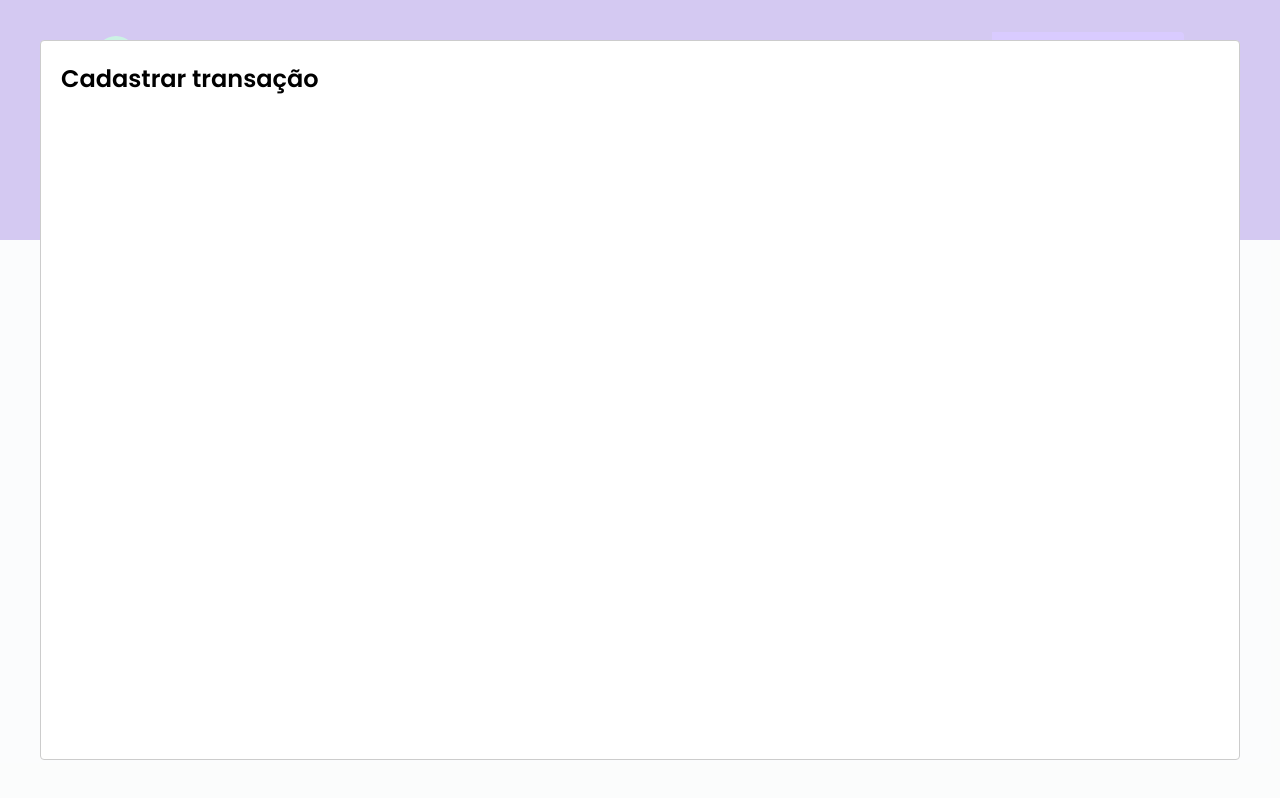
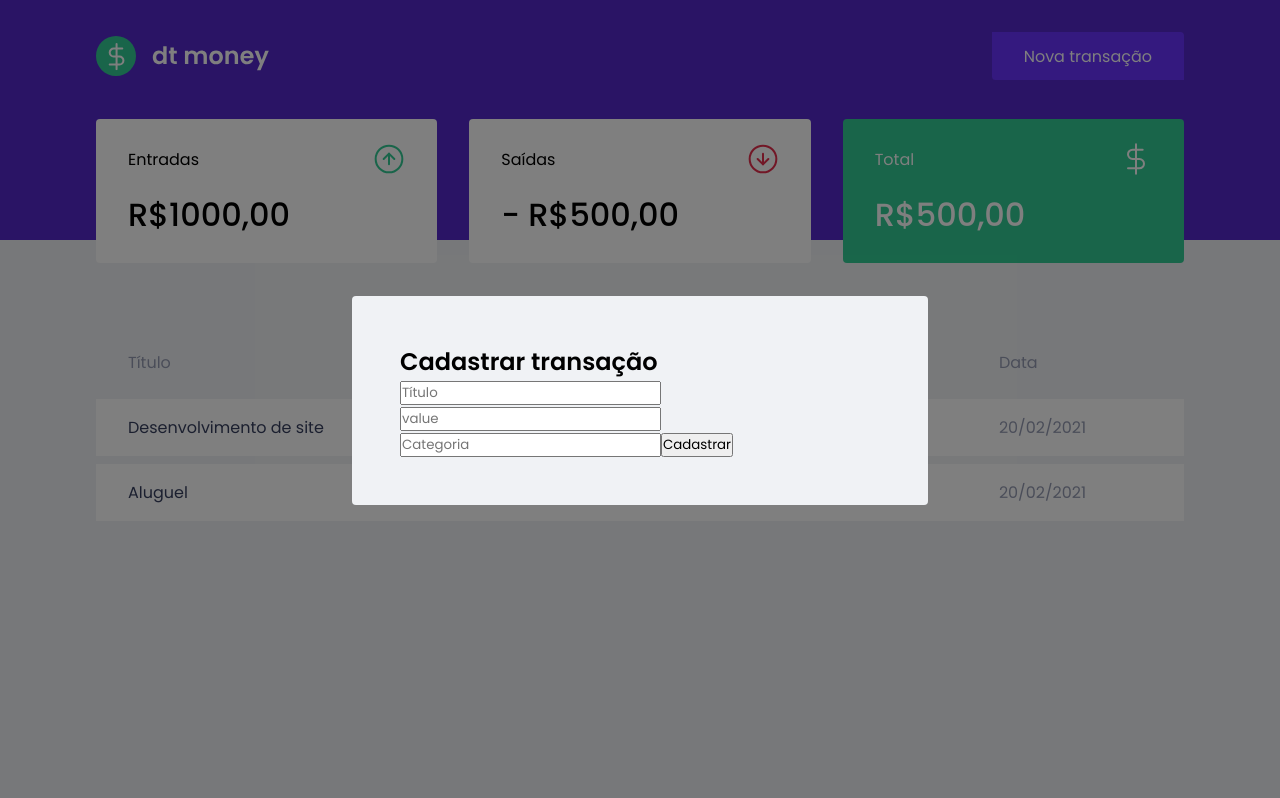
Before and after one commit to Iris-kon/dtmoney, a React (Create React App) app: page / in a window 1280 px wide. Both pictures are taken after a click on the button "Nova transação". Built offline with nearby package versions, Linux system fonts and the light colour scheme; no server answers; what miragejs would draw is missing.

Commit message:
modal global styles

```diff
--- a/src/components/NewTransactionModal/index.tsx
+++ b/src/components/NewTransactionModal/index.tsx
@@ -1,4 +1,5 @@
 import Modal from 'react-modal'
+import { Container } from './styles'
 
 interface NewtransactionModalProps {
     isOpen: boolean
@@ -7,8 +8,23 @@
 
 export function NewTransactionModal({ isOpen, onRequestClose }: NewtransactionModalProps) {
     return (
-        <Modal isOpen={isOpen} onRequestClose={onRequestClose}>
-            <h2>Cadastrar transação</h2>
+        <Modal
+            isOpen={isOpen}
+            onRequestClose={onRequestClose}
+            overlayClassName="react-modal-overlay"
+            className="react-modal-content"
+        >
+            <Container>
+                <h2>Cadastrar transação</h2>
+
+                <input placeholder="Título" />
+
+                <input type="number" placeholder="value" />
+
+                <input placeholder="Categoria" />
+
+                <button type="submit">Cadastrar</button>
+            </Container>
         </Modal>
     )
 }
--- a/src/components/NewTransactionModal/styles.ts
+++ b/src/components/NewTransactionModal/styles.ts
@@ -1,3 +1,5 @@
 import styled from "styled-components"
 
-export const Container = styled.div``
+export const Container = styled.form`
+
+`
--- a/src/styles/global.ts
+++ b/src/styles/global.ts
@@ -53,4 +53,27 @@
         opacity: 0.6;
         cursor: not-allowed;
     }
+
+    .react-modal-overlay {
+        background: rgba(0,0,0, 0.5);
+
+        position: fixed;
+        top: 0;
+        bottom: 0;
+        right: 0;
+        left: 0;
+
+        display: flex;
+        align-items: center;
+        justify-content: center;
+    }
+
+    .react-modal-content {
+        width: 100%;
+        max-width: 576px;
+        background: var(--background);
+        padding: 3rem;
+        position: relative;
+        border-radius: 0.25rem;
+    }
 `
```
